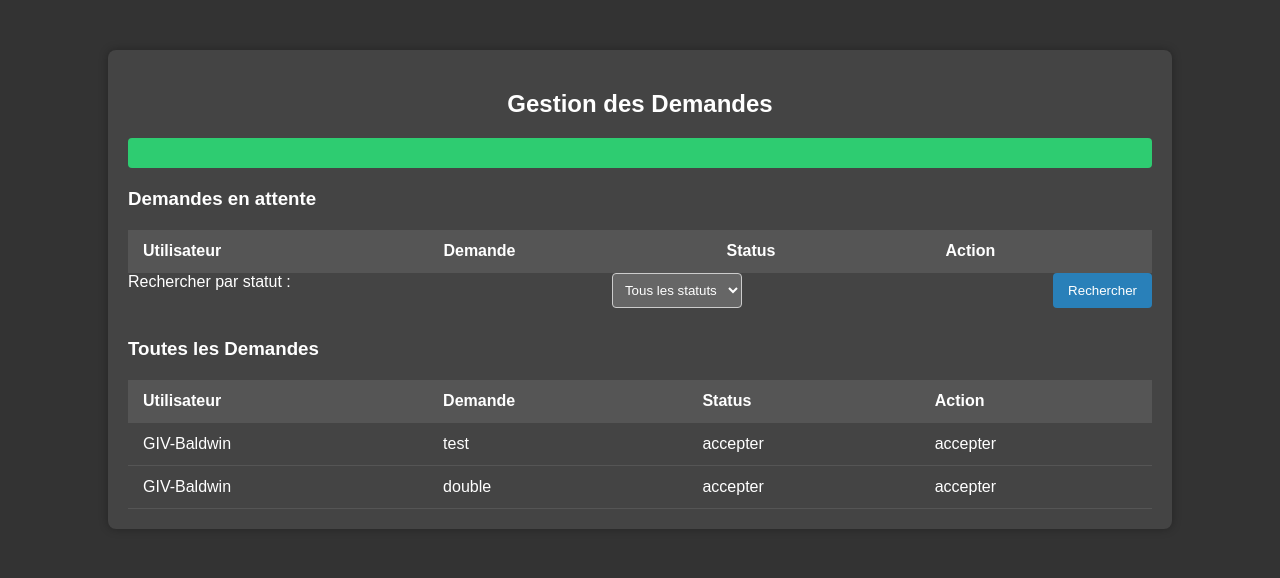
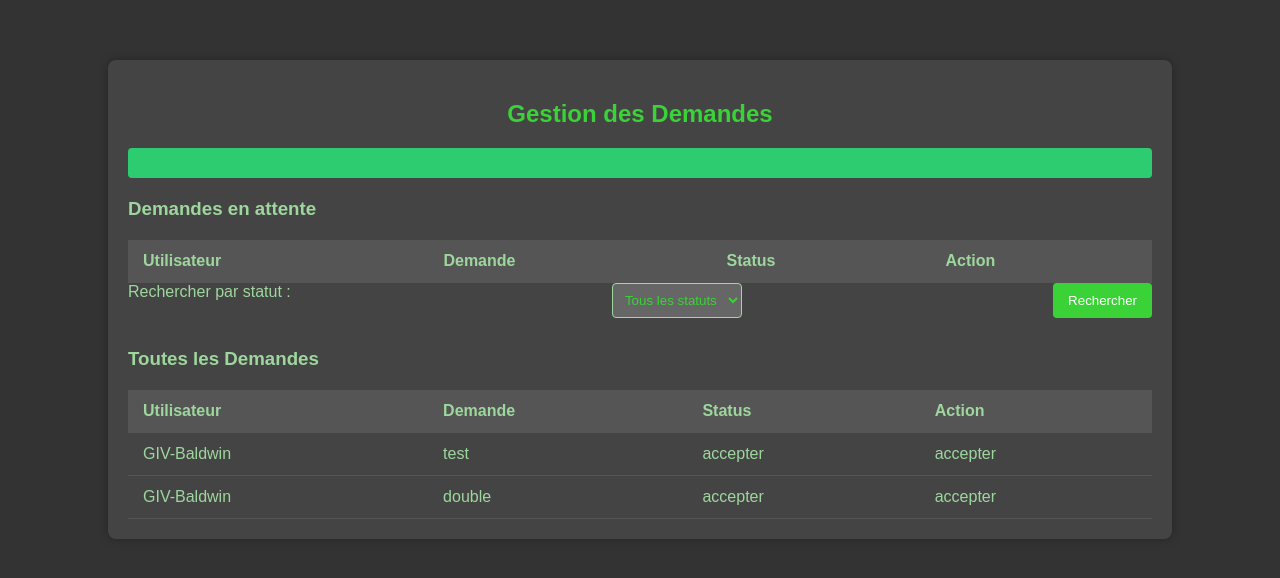
Before and after one commit to Ist4lri/639_Site_Web, a PHP site: page /php/demande.php in a window 1280 px wide. Shown: the top 578 px of the page. Run offline with PHP 8.4, Linux system fonts and the light colour scheme; a user stored in the database is signed in; data comes from the database, SQL or seed files in the repository; lists and menus that the app fills with data are empty.

Commit message:
Update med.css

```diff
--- a/css/med.css
+++ b/css/med.css
@@ -4,12 +4,13 @@ body {
     background-color: #333; /* Fond gris foncé */
     margin: 0;
     padding: 0;
-    color: #fff; /* Texte blanc */
+    color: #9ed79d; /* Texte vert clair */
 }
 
 .container {
     width: 80%;
     margin: 50px auto;
+    margin-top: 60px;
     background-color: #444; /* Fond légèrement plus clair pour le container */
     padding: 20px;
     border-radius: 8px;
@@ -18,7 +19,7 @@ body {
 
 h2 {
     text-align: center;
-    color: #fff; /* Titre en blanc */
+    color: #3bd237; /* Titre en vert vif */
     margin-bottom: 20px;
 }
 
@@ -47,30 +48,30 @@ form {
 
 form label {
     margin-right: 10px;
-    color: #fff; /* Texte blanc pour les labels */
+    color: #9ed79d; /* Texte vert clair pour les labels */
 }
 
 form select,
 form input[type="text"] {
     padding: 8px;
     border-radius: 4px;
-    border: 1px solid #ccc;
+    border: 1px solid #9ed79d;
     background-color: #666; /* Fond plus sombre pour les inputs */
-    color: #fff; /* Texte blanc dans les inputs */
+    color: #3bd237; /* Texte vert vif dans les inputs */
 }
 
 form button {
     padding: 8px 15px;
     border: none;
     border-radius: 4px;
-    background-color: #2980b9; /* Bleu pour les boutons */
+    background-color: #3bd237; /* Vert vif pour les boutons */
     color: white;
     cursor: pointer;
     transition: background-color 0.3s ease;
 }
 
 form button:hover {
-    background-color: #3498db; /* Bleu plus clair au survol */
+    background-color: #85c78d; /* Vert plus clair au survol */
 }
 
 /* Table style */
@@ -79,7 +80,7 @@ table {
     border-collapse: collapse;
     margin-top: 20px;
     background-color: #444; /* Fond de la table en gris foncé */
-    color: #fff; /* Texte blanc dans la table */
+    color: #9ed79d; /* Texte vert clair dans la table */
 }
 
 table th,
@@ -91,7 +92,7 @@ table td {
 
 table th {
     background-color: #555; /* En-têtes légèrement plus claires */
-    color: #fff;
+    color: #9ed79d;
 }
 
 table td {
@@ -113,21 +114,21 @@ table .btn {
 }
 
 table .btn-modify {
-    background-color: #e67e22; /* Orange pour modifier */
+    background-color: #F08E00; /* Vert clair pour modifier */
     color: white;
 }
 
 table .btn-modify:hover {
-    background-color: #d35400; /* Orange plus foncé au survol */
+    background-color: #D37D00; /* Vert plus clair au survol */
 }
 
 table .btn-view-pdf {
-    background-color: #1abc9c; /* Vert pour le bouton PDF */
+    background-color: #00F5F5; /* Vert vif pour le bouton PDF */
     color: white;
 }
 
 table .btn-view-pdf:hover {
-    background-color: #16a085; /* Vert plus foncé au survol */
+    background-color: #00C2C2; /* Vert plus foncé au survol */
 }
 
 /* Style pour les inputs numériques */
@@ -135,9 +136,9 @@ form input[type="number"] {
     width: 10%;
     padding: 10px;
     border-radius: 4px;
-    border: 1px solid #ccc;
+    border: 1px solid #9ed79d;
     background-color: #666; /* Fond sombre */
-    color: #fff; /* Texte blanc */
+    color: #3bd237; /* Texte vert vif */
     font-size: 14px;
 }
 
@@ -171,8 +172,7 @@ form textarea {
     width: 150px; /* Réduire la largeur */
     padding: 8px;
     border-radius: 4px;
-    border: 1px solid #ccc;
+    border: 1px solid #9ed79d;
     background-color: #666; /* Fond sombre pour la textarea */
-    color: #fff; /* Texte blanc */
-
+    color: #3bd237; /* Texte vert vif */
 }
```
